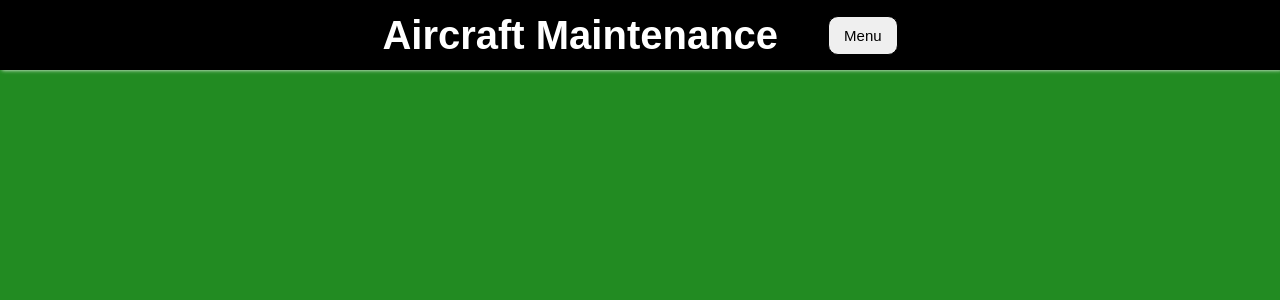
After one commit to NRGNEY0/Aircraft-Maintenance-software-, a Flask app: page /maintenance in a window 1280 px wide. The commit adds this page. Shown: the top 300 px of the page. Run offline with Flask 3, Linux system fonts and the light colour scheme.

Commit message:
Create the aircraft and maintenance page but no further details have been addded to it.

```diff
--- a/python.py
+++ b/python.py
@@ -5,7 +5,7 @@ app = Flask(__name__)
 
 print("Flask works")
 
-@app.route("/")
+@app.route("/") #This route is for the home page
 def home():
 
   conn = sqlite3.connect("aircrafts.db")
@@ -28,5 +28,17 @@ def home():
     grounded_Aircraft=grounded_Aircraft
   )
 
+
+@app.route("/aircraft")
+def aircraft():
+  return render_template("aircraft.htm")
+
+
+@app.route("/maintenance")
+def maintenance():
+  return render_template("maintenance.htm")
+
+
+
 if __name__ == "__main__":
     app.run(debug=True, port=5001)
--- a/static/maintenance.css
+++ b/static/maintenance.css
@@ -0,0 +1,55 @@
+body{
+    background-color: forestgreen;
+    margin: 0;
+    box-sizing: border-box;
+}
+
+.navbar{
+    background-color: black;
+    height: 70px;
+    box-shadow: 2px 0px 4px white;
+    width: 100%;
+    display: flex;
+    justify-content: center;
+    gap: 50px;
+    align-items: center;
+
+}
+
+.home{
+    text-decoration: none;
+}
+
+.dropdown button{
+    position: relative;
+    padding: 10px 15px;
+    font-size: 15px;
+    border: 1px solid black;
+    border-radius: 10px;
+}
+
+.dropdown a{
+    color: black;
+    text-decoration: none;
+    display: block;
+    padding: 5px 10px;
+}
+
+.content{
+    position: absolute;
+    background-color: beige;
+    display: none;
+}
+
+.dropdown:hover .content{
+    display: block;
+
+}
+
+h1{
+    font-family: "orbitron", sans-serif;
+    font-size: 40px;
+    font-weight: 900px;
+    color: white;
+
+}
--- a/templates/home.htm
+++ b/templates/home.htm
@@ -3,7 +3,7 @@
 <head>
     <meta charset="UTF-8">
     <meta name="viewport" content="width=device-width, initial-scale=1.0">
-    <!--The two link tags are for fonts that will be used-->
+    <!--These link tags are for fonts that will be used-->
     <link rel="preconnect" href="https://fonts.googleapis.com">
 <link rel="preconnect" href="https://fonts.gstatic.com" crossorigin>
 
@@ -22,8 +22,8 @@
             <button>Menu</button>
 
             <div class="content">
-                <a href="aircraft.htm">Aircraft</a>
-                <a href="maintenence.htm">Maintenance</a>
+                <a href="{{ url_for('aircraft') }}">Aircraft</a>
+                <a href="{{ url_for('maintenance') }}">Maintenance</a>
             </div>
         </div>
 
--- /dev/null
+++ b/templates/maintenance.htm
@@ -0,0 +1,28 @@
+<!DOCTYPE html>
+<html lang="en">
+<head>
+    <meta charset="UTF-8">
+    <meta name="viewport" content="width=device-width, initial-scale=1.0">
+    <link rel="stylesheet" href="{{ url_for('static', filename='maintenance.css') }}">
+    <title>Document</title>
+</head>
+<body>
+    <div class = "navbar">
+        <a href="{{ url_for('home') }}" class="home"><h1>
+            Aircraft Maintenance</h1> </a>
+
+
+        <div class="dropdown">
+            <button>Menu</button>
+
+            <div class="content">
+                <a href="{{ url_for('aircraft') }}">Aircraft</a>
+                <a href="{{ url_for('maintenance') }}">Maintenance</a>
+            </div>
+        </div>
+
+
+    </div>
+
+</body>
+</html>
```
Also changed, not shown: static/aircraft.css (+87 -0 lines), templates/aircraft.htm (+51 -0 lines), templates/maintenence.htm (deleted, +0 -12 lines).
